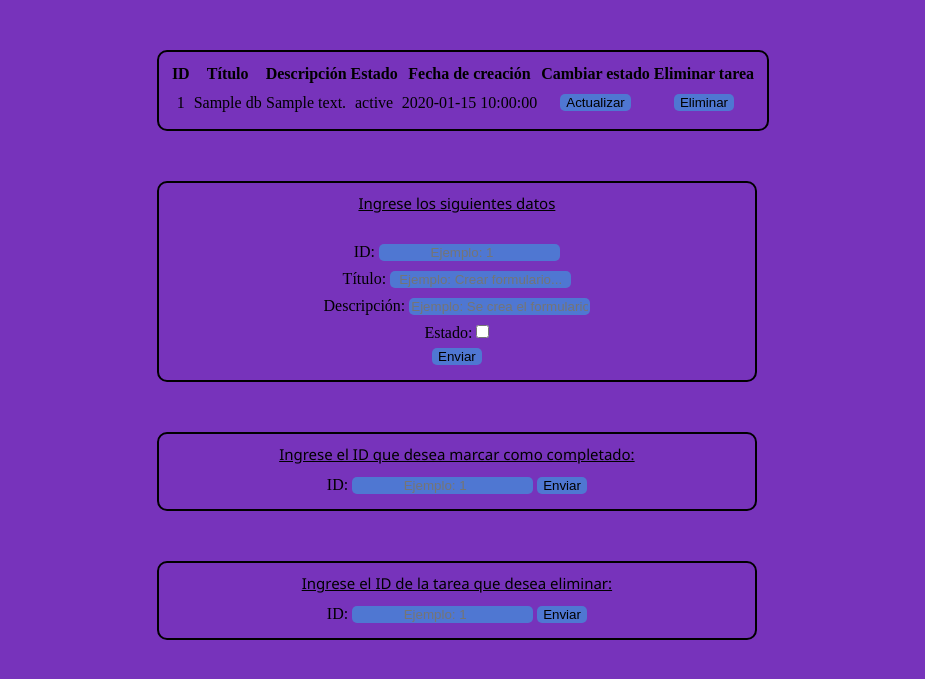
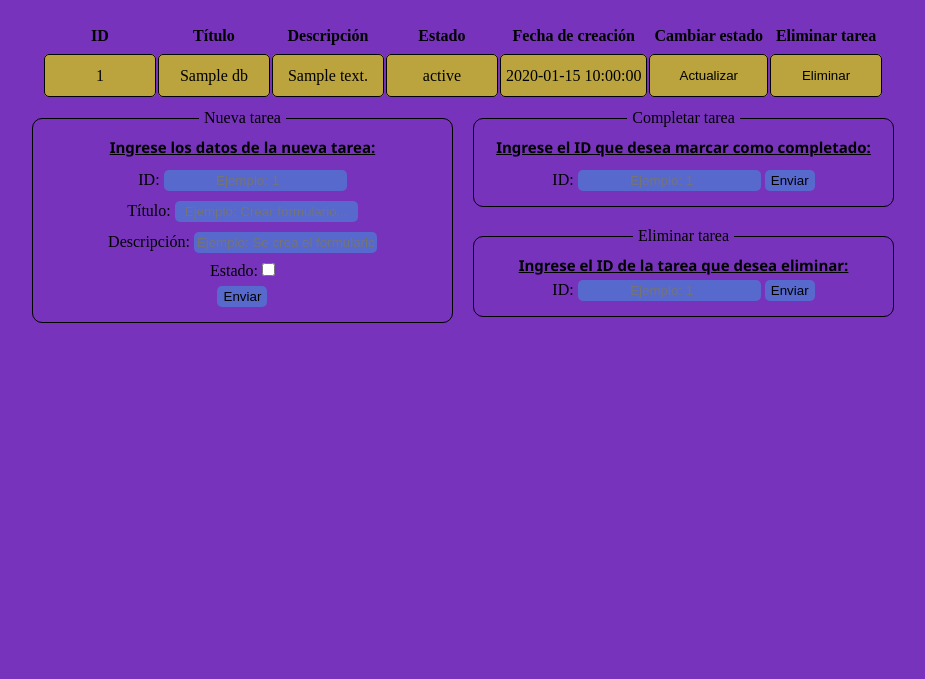
Before and after one commit to Lukskpo/Practica-php, a PHP site: page / in a window 1280 px wide. Shown: the top 679 px of the page, without its empty margins (177-1102 px from the left). Run offline with PHP 8.4, Linux system fonts and the light colour scheme; tables that the repository leaves empty or names only in its code hold one stand-in row (values such as "Sample post").

Commit message:
Cambios varios, en general de "embellecimiento" de la página
funciones listadas:
-Borrada porque no era necesaria en el código
index:
-Se implementó una mejora de legibilidad del código
-Se añadió mas código php para la visibilidad del usuario
style:
-Cambios de colores para tener una mejor armonía visual
-Mejora de organización de la página

```diff
--- a/assets/CSS/style.css
+++ b/assets/CSS/style.css
@@ -5,7 +5,7 @@ body{
     background-color: #50ac;
 }
 
-.container{
+.main_container{
     margin: 0;
     padding: 0;
     box-sizing: border-box;
@@ -14,16 +14,25 @@ body{
     width: 100%;
 }
 
+.adicional_content{
+    display: grid;
+    grid-template-columns: 1fr 1fr;
+    grid-template-rows: 1fr 1fr;
+    align-items: start;
+    gap: 20px;
+}
+
 .divs{
     box-sizing: border-box;
-    border: 2px solid #000;
     border-radius: 10px;
+    /*margin: auto;*/
 }
 
 span{
     text-decoration: underline;
     font-family:'Segoe UI', Tahoma, Geneva, Verdana, sans-serif;
     font-size: 15px;
+    font-weight: bold;
     margin-bottom: 8px;
 }
 
@@ -35,14 +44,40 @@ span{
     justify-content: center;
 }
 
-.tabla_datos{
+.div_tabla{
     box-sizing: border-box;
     padding: 10px;
     width: fit-content;
-    margin-top: 50px;
+    margin-top: 10px;
     display: flex;
     justify-content: center;
     text-align: center;
+}
+
+td, th{
+    min-width: 100px;
+    max-width: 200px;
+    padding: 5px;
+}
+
+td{
+    border: solid 1px #000;
+    border-radius: 5px;
+}
+
+.div_izquierda{
+    grid-column: 1 / 2;
+    grid-row: 1 / 3;
+}
+
+.div_arriba_derecha{
+    grid-column: 2 / 3;
+    grid-row: 1 / 2;
+}
+
+.div_abajo_derecha{
+    grid-column: 2 / 3;
+    grid-row: 2 / 3;
 }
 
 .agregar_datos{
@@ -50,7 +85,6 @@ span{
     padding: 10px;
     min-width: fit-content;
     max-width: 600px;
-    margin-top: 50px;
     display: flex;
     flex-direction: column;
     justify-content: center;
@@ -63,10 +97,7 @@ span{
     padding: 10px;
     min-width: fit-content;
     max-width: 600px;
-    margin-top: 50px;
-    display: flex;
-    flex-direction: column;
-    justify-content: center;
+    /*margin: 50px auto;*/
     text-align: center;
     align-items: center;
 }
@@ -76,7 +107,7 @@ span{
     padding: 10px;
     min-width: fit-content;
     max-width: 600px;
-    margin-top: 50px;
+    /*margin-top: 50px;*/
     display: flex;
     flex-direction: column;
     justify-content: center;
@@ -86,8 +117,81 @@ span{
 
 .inputs{
     margin: 5px 0;
+    padding: 3px;
+    min-width: 100px;
     text-align: center;
-    background-color: #0ff5;
+    background-color: #0ff4;
+    accent-color: #0ff4;
     border: transparent;
     border-radius: 5px;
 }
+
+.inputs:focus{
+    outline: 1px solid #0ff7;
+}
+
+.submit_inputs_form{
+    margin: 5px 0;
+    padding: 3px;
+    min-width: 50px;
+    text-align: center;
+    background-color: transparent;
+    border: transparent;
+    border-radius: 5px;
+}
+
+.submit_inputs_form:hover{
+    color: #fffb;
+    cursor: pointer;
+}
+
+.submit_inputs{
+    margin: 5px 0;
+    padding: 3px;
+    min-width: 50px;
+    text-align: center;
+    background-color: #0ff4;
+    border: transparent;
+    border-radius: 5px;
+}
+
+.submit_inputs:hover{
+    color: #fffb;
+    cursor: pointer;
+}
+
+.check_inputs{
+    margin: 5px 0;
+    padding: 3px;
+    accent-color: #0ff4;
+}
+
+.check_inputs:focus{
+    outline: 1px solid #0ff7;
+}
+
+:placeholder-shown{
+    color: #fffb;
+}
+
+fieldset{
+    border: solid 1px #000;
+    border-radius: 5px;
+    padding: 10px;
+    margin: 0;
+}
+
+legend{
+    padding: 0 5px;
+}
+
+.completada{
+    background-color: #0f06;
+    /* border: solid 10px #000;
+    border-radius: 5px; */
+
+}
+
+.pendiente{
+    background-color: #dd0a;
+}
--- a/assets/Funciones/funciones_listadas.php
+++ /dev/null
@@ -1,85 +0,0 @@
-<?php
-//$conexion = new mysqli("localhost","root","","tareas"); forma basica para hacer la conexion con la base de datos
-
-
-
-/*$conexion=conectar();
-
-if($_SERVER['REQUEST_METHOD']==='POST'){
-        if(isset($_POST['nueva_tarea'])){
-                agregar_tarea($conexion);
-        }
-        if(isset($_POST['completar'])){
-                $id=$_POST['id_completar'];
-                actualizar_estado($conexion,$id);
-        }
-        if(isset($_POST['update_button'])){
-                $id=$_POST['id_attached'];
-                actualizar_estado($conexion,$id);
-        }
-        if(isset($_POST['delete_button'])){
-                echo "onclick= 'return confirm('¿Está seguro de que desea eliminar esta tarea?');'">
-                $id=$_POST['id_attached'];
-                eliminar_tarea($conexion,$id);
-        }
-        header("Location: " . $_SERVER['PHP_SELF']);    // Redirigir a la misma página para evitar el reenvío del formulario
-}*/
-
-/*$sql ="SELECT * FROM prueba_db";           //
-$resultado = $conexion->query($sql);
-
-
-echo "<table =1>";
-    echo "<tr>
-            <th>ID</th>
-            <th>Título</th>
-            <th>Descripción</th>
-            <th>Estado</th>
-            <th>Fecha de creación</th>
-            <th>Cambiar estado</th>
-            <th>Eliminar tarea</th>
-        </tr>";
-    while($fila=$resultado->fetch_assoc()){
-        echo "<tr>
-                <form method='POST'>
-                        <td><input type='hidden' name='id_attached' value='{$fila['id']}'>{$fila['id']}</td>
-                        <td>{$fila['titulo']}</td>
-                        <td>{$fila['descripcion']}</td>
-                        <td>{$fila['estado']}</td>
-                        <td>{$fila['fecha_creacion']}</td>
-                        <td><input type='submit' name='update_button' value='Actualizar'></td>
-                        <td><input type='submit' name='delete_button' value='Eliminar'></td>
-                </form>
-            </tr>";
-     }
-echo"</table>";
-
-echo "<br>  Ingrese los siguientes datos: <br>";
-echo "<form method='POST'>";
-    echo "<label>ID:</label>
-            <input type='number' placeholder='Ejemplo: 1'name='id' required>  <br> ";
-    echo "<label>Título:</label>
-            <input type='text' placeholder='Ejemplo: Crear formulario...' name='titulo' required><br>";
-    echo "<label>Descripción:</label>
-            <input type='text' placeholder='Ejemplo: Se crea el formulario para...' name='descripcion' required><br>";
-    echo "<label>Estado:</label>
-            <input type='checkbox' name='estado'><br>";
-    echo "<input type='submit' name='nueva_tarea' value='Enviar'><br>";
-echo "</form>";
-
-
-
-echo "<br><br> <p>Ingrese el ID que desea marcar como completado:<br></p>";
-echo   "<form method='POST'>
-            <label>ID:</label>
-                <input type='number' placeholder='Ejemplo: 1' name='id_completar' required>
-                <input type='submit' name='completar' value='Enviar'>
-        </form>";
-
-echo "<br><br> <p>Ingrese el ID de la tarea que desea eliminar:<br></p>";
-echo "<form method='POST'>
-        <label>ID:</label>
-        <input type='number' name='id_a_eliminar' placeholder='Ejemplo: 1' required>
-        <input type='submit' name='a_eliminar' value='Enviar'>
-    </form>"*/
-?>
--- a/index.php
+++ b/index.php
@@ -3,7 +3,6 @@ include("assets/Funciones/conexion.php"); //Funcion que hace la conexion con la
 include("assets/Funciones/agregar_tarea.php");
 include("assets/Funciones/actualizar_estado.php");
 include("assets/Funciones/eliminar_tarea.php");
-include("assets/Funciones/funciones_listadas.php");
 
 $conexion=conectar();
 
@@ -40,9 +39,9 @@ $resultado = $conexion->query($sql);
     <title>Pruebas con bases de datos</title>
 </head>
 <body>
-    <div class="container">
-        <div class="tabla_datos divs">
-            <table>
+    <main class="main_container">
+        <div class="div_tabla divs">
+            <table class="tabla_datos">
                 <tr>
                     <th>ID</th>
                     <th>Título</th>
@@ -55,15 +54,16 @@ $resultado = $conexion->query($sql);
                 <tr>
                     <?php
                         while($fila=$resultado->fetch_assoc()){
+                            $clase = ($fila['estado'] === 'Y') ? 'completada' : 'pendiente';
                             echo "<form class='form_tabla' method='POST' >
-                            <tr>
+                                <tr class='$clase'>
                                     <td><input type='hidden' name='id_attached' value={$fila['id']}>{$fila['id']}</td>
                                     <td>{$fila['titulo']}</td>
                                     <td>{$fila['descripcion']}</td>
                                     <td>{$fila['estado']}</td>
                                     <td>{$fila['fecha_creacion']}</td>
-                                <td><input class='inputs' type='submit' name='update_button' value='Actualizar'></td>
-                                <td><input class='inputs' type='submit' name='delete_button' value='Eliminar'></td>
+                                    <td><input class='inputs submit_inputs_form' type='submit' name='update_button' value='Actualizar'></td>
+                                    <td><input class='inputs submit_inputs_form' type='submit' name='delete_button' value='Eliminar'></td>
                                 </tr>
                             </form>";
                         }
@@ -72,7 +72,11 @@ $resultado = $conexion->query($sql);
             </table>
         </div>
 
-        <div class="agregar_datos divs"><span>Ingrese los siguientes datos</span><br>
+        <div class="adicional_content">
+            <div class="divs div_izquierda">
+                <fieldset class="agregar_datos divs">
+                    <legend>Nueva tarea</legend>
+                    <span>Ingrese los datos de la nueva tarea:</span>
                     <form method='POST'>
                         <label>ID:</label>
                                 <input class="inputs" type='number' placeholder='Ejemplo: 1'name='id' required><br>
@@ -81,28 +85,36 @@ $resultado = $conexion->query($sql);
                         <label>Descripción:</label>
                                 <input class="inputs" type='text' placeholder='Ejemplo: Se crea el formulario para...' name='descripcion' required><br>
                         <label>Estado:</label>
-                        <input class="inputs" type='checkbox' name='estado'><br>
-                <input class="inputs" type='submit' name='nueva_tarea' value='Enviar'><br>
+                                <input class="check_inputs" type='checkbox' name='estado'><br>
+                        <input class="inputs submit_inputs" type='submit' name='nueva_tarea' value='Enviar'><br>
                     </form>
+                </fieldset>
             </div>
 
-
-
-        <div class="marcar_completado divs"><span>Ingrese el ID que desea marcar como completado:<br></span>
+            <div class="divs div_arriba_derecha">
+                <fieldset class="marcar_completado divs">
+                    <legend>Completar tarea</legend>
+                    <span>Ingrese el ID que desea marcar como completado:<br></span>
                     <form method='POST'>
                         <label>ID:</label>
                             <input class="inputs" type='number' placeholder='Ejemplo: 1' name='id_completar' required>
-                    <input class="inputs" type='submit' name='completar' value='Enviar'>
+                            <input class="inputs submit_inputs" type='submit' name='completar' value='Enviar'>
                     </form>
+                </fieldset>
             </div>
-        <div class="eliminar_fila divs">
+
+            <div class="divs div_abajo_derecha">
+                <fieldset class="eliminar_fila divs">
+                    <legend>Eliminar tarea</legend>
                     <span>Ingrese el ID de la tarea que desea eliminar:<br></span>
                     <form method='POST'>
                         <label>ID:</label>
                             <input class="inputs" type='number' name='id_a_eliminar' placeholder='Ejemplo: 1' required>
-                    <input class="inputs" type='submit' name='a_eliminar' value='Enviar'>
+                            <input class="inputs submit_inputs" type='submit' name='a_eliminar' value='Enviar'>
                     </form>
+                </fieldset>
             </div>
         </div>
+    </main>
 </body>
 </html>
```
Lines whose indentation alone changed are shown as unchanged.
